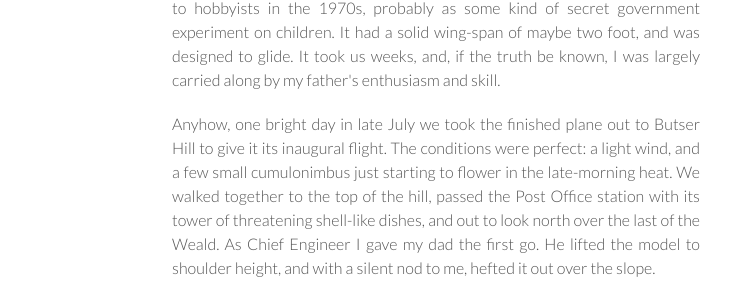
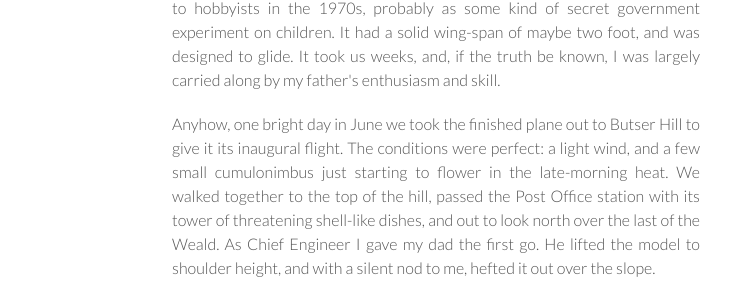
Before and after one commit to CollectionsOfThisKind/collectionsofthiskind.github.io, a Jekyll site: the page built from pages/diary/spitfire.html, in a window 1280 px wide. Shown: the part 683-987 px from the top of the page, without its empty margins (78-809 px from the left). Built offline with Jekyll 4.4.1, drawn with Linux system fonts in a browser that asks for light colours; some of the changed text lies outside the part shown.

Commit message:
Add files via upload

```diff
--- a/pages/diary/index.html
+++ b/pages/diary/index.html
@@ -27,7 +27,7 @@
 
 <p class='anchor'>
 <span class='theme' id='biography'>
-<span class='keydate' id='19780729'>
+<span class='keydate' id='19780618'>
 <span class='postdate' id='20240423'>
 <span class='editdate' id='20240423'>
 <a href="spitfire.html">The Spitfire</a>
--- a/pages/diary/spitfire.html
+++ b/pages/diary/spitfire.html
@@ -36,7 +36,7 @@
 be known, I was largely carried along by my father's enthusiasm and skill.
 </p>
 <p>
-Anyhow, one bright day in late July we took the finished plane out to Butser Hill to give it its inaugural flight. The conditions were perfect: a light wind, and
+Anyhow, one bright day in June we took the finished plane out to Butser Hill to give it its inaugural flight. The conditions were perfect: a light wind, and
 a few small cumulonimbus just starting to flower in the late-morning heat. We walked together to the top of the hill, passed the Post Office station with its tower of threatening shell-like dishes,
 and out to look north over the last of the Weald. As Chief Engineer I gave my dad the first go. He lifted the model to shoulder height, and with a silent nod to me, hefted it out over
 the slope.
@@ -53,7 +53,7 @@
 as they flew.
 We had welded the welkin, one more time, to its eternal mythographic moment<span class=note>1,</span><span class=note>2</span>.
 </p>
-<p class=diarydate>29 July 1978</p>
+<p class=diarydate>18 June 1978</p>
 
 
 <div class=notes>
```
